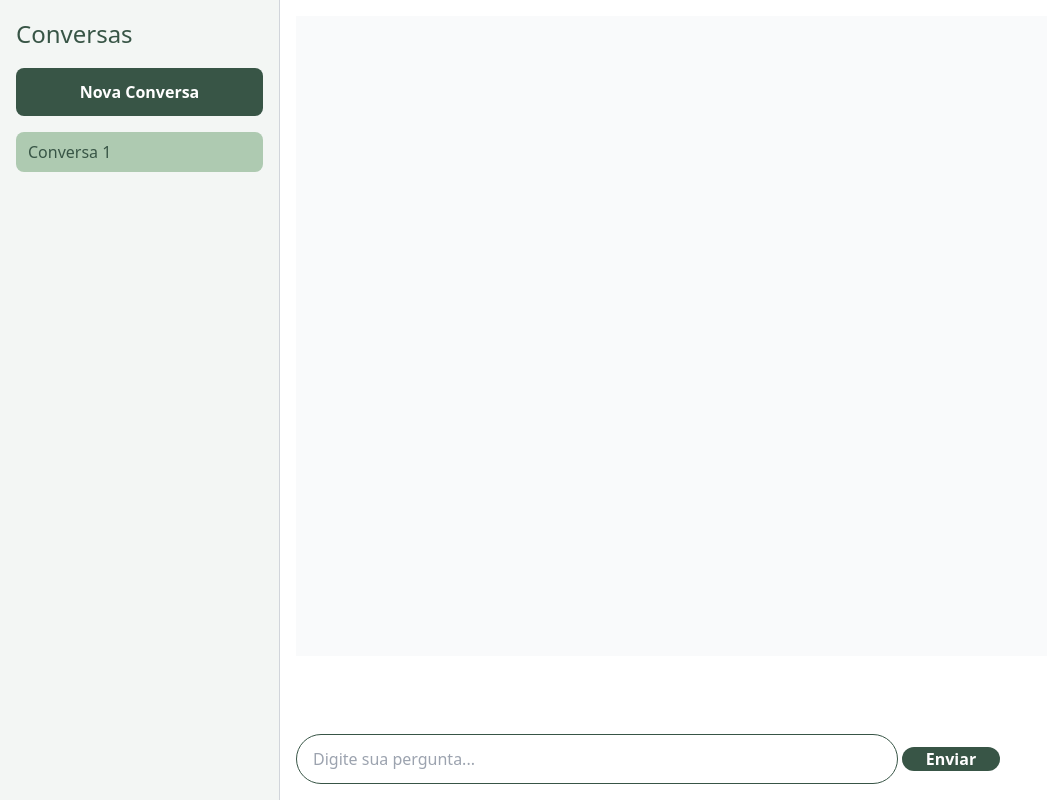
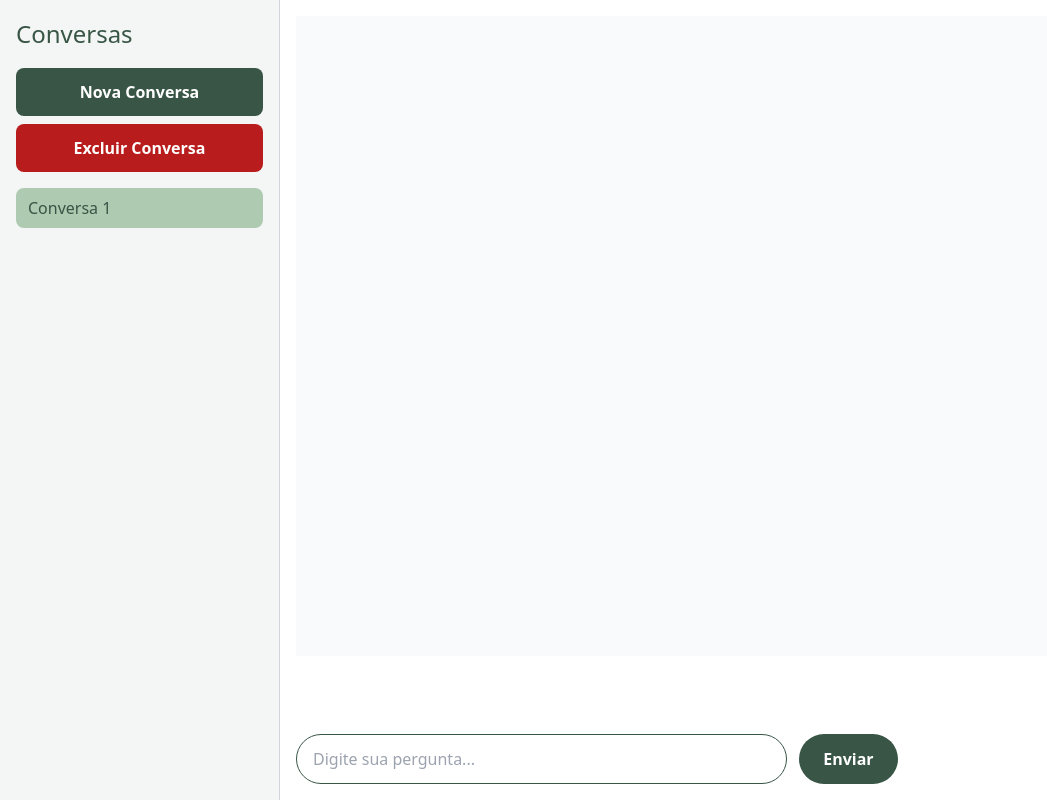
Before and after one commit to Guijss91/chatbotAI-front, a Flask app: page / in a window 1280 px wide. Shown: the whole page, without its empty margins (0-1047 px from the left). Run offline with Flask 3, Linux system fonts and the light colour scheme; some libraries are stand-ins or nearby versions.

Commit message:
fase 1 complete

```diff
--- a/app.py
+++ b/app.py
@@ -4,7 +4,7 @@ import os
 
 app = Flask(__name__)
 
-# Configuração mais flexível do endpoint
+# Endpoint do n8n atualizado
 N8N_ENDPOINT = os.getenv('N8N_ENDPOINT', 'https://laboratorio-n8n.nu7ixt.easypanel.host/webhook/chatbot')
 
 @app.route('/')
--- a/templates/index.html
+++ b/templates/index.html
@@ -10,7 +10,6 @@
             background-color: white;
             color: #385546;
         }
-        /* Remove contorno caixa e centraliza com 90% largura */
         #chat {
             width: 90vw;
             max-width: 900px;
@@ -22,7 +21,6 @@
             flex-direction: column;
             gap: 0.75rem;
         }
-        /* Bolhas limpas, sem bordas extras */
         .chat-message {
             max-width: 70%;
             padding: 0.75rem 1rem;
@@ -42,7 +40,6 @@
             color: #385546;
             border-bottom-left-radius: 0;
         }
-        /* Menu lateral fixo */
         #sidebar {
             width: 280px;
             background-color: #f3f6f4;
@@ -57,6 +54,9 @@
             font-size: 1.5rem;
             color: #385546;
             margin-bottom: 1rem;
+            display: flex;
+            justify-content: space-between;
+            align-items: center;
         }
         .conversation-item {
             padding: 0.5rem 0.75rem;
@@ -81,13 +81,27 @@
             border-radius: 0.5rem;
             border: none;
             cursor: pointer;
-            margin-bottom: 1rem;
+            margin-bottom: 0.5rem;
             transition: background-color 0.3s ease;
         }
         #new-chat-btn:hover {
             background-color: #2e443a;
         }
-        /* Layout principal flex */
+        #delete-chat-btn {
+            background-color: #b91c1c;
+            color: white;
+            font-weight: bold;
+            padding: 0.75rem;
+            border-radius: 0.5rem;
+            border: none;
+            cursor: pointer;
+            margin-bottom: 1rem;
+            transition: background-color 0.3s ease;
+            display: none;
+        }
+        #delete-chat-btn:hover {
+            background-color: #7f1d1d;
+        }
         #main-container {
             display: flex;
             height: 100vh;
@@ -100,10 +114,11 @@
             padding: 1rem;
             justify-content: space-between;
         }
-        #input-area {
+        #form-area {
             display: flex;
             gap: 0.75rem;
             padding-top: 1rem;
+            width: 47vw;
         }
         #question-input {
             flex-grow: 1;
@@ -113,7 +128,6 @@
             outline: none;
             color: #385546;
             font-size: 1rem;
-            width: 47vw;
         }
         #question-input:focus {
             box-shadow: 0 0 0 3px rgba(56, 85, 70, 0.5);
@@ -137,19 +151,20 @@
 <body>
     <div id="main-container">
         <div id="sidebar">
-            <h2>Conversas</h2>
+            <h2>
+                Conversas
+            </h2>
             <button id="new-chat-btn">Nova Conversa</button>
-            <div id="conversations-list">
-                <!-- Lista de conversas armazenadas -->
-            </div>
+            <button id="delete-chat-btn" title="Excluir conversa selecionada">Excluir Conversa</button>
+            <div id="conversations-list"></div>
         </div>
         <div id="chat-container">
-            <div id="chat">
-                <!-- Mensagens do chat -->
-            </div>
+            <div id="chat"></div>
             <form id="chat-form" autocomplete="off">
-                <input type="text" id="question-input" placeholder="Digite sua pergunta..." required />
-                <button type="submit" id="send-btn">Enviar</button>
+                <div id="form-area">
+                    <input type="text" id="question-input" placeholder="Digite sua pergunta..." required />
+                    <button type="submit" id="send-btn">Enviar</button>
+                </div>
             </form>
         </div>
     </div>
@@ -160,11 +175,19 @@
         const chat = document.getElementById('chat');
         const conversationsList = document.getElementById('conversations-list');
         const newChatBtn = document.getElementById('new-chat-btn');
+        const deleteChatBtn = document.getElementById('delete-chat-btn');
 
-        // Armazenar as conversas no localStorage
         let conversations = JSON.parse(localStorage.getItem('conversations')) || [];
         let currentConversationIndex = null;
         let currentMessages = [];
+
+        function updateDeleteBtn() {
+            if (currentConversationIndex !== null) {
+                deleteChatBtn.style.display = 'block';
+            } else {
+                deleteChatBtn.style.display = 'none';
+            }
+        }
 
         function renderConversations() {
             conversationsList.innerHTML = '';
@@ -181,6 +204,7 @@
                 };
                 conversationsList.appendChild(div);
             });
+            updateDeleteBtn();
         }
 
         function saveCurrentConversation() {
@@ -252,7 +276,25 @@
             startNewConversation();
         });
 
-        // Iniciar com uma conversa vazia se não houver nada salvo
+        deleteChatBtn.addEventListener('click', () => {
+            if (currentConversationIndex !== null) {
+                if (confirm('Tem certeza que deseja excluir esta conversa?')) {
+                    conversations.splice(currentConversationIndex, 1);
+                    localStorage.setItem('conversations', JSON.stringify(conversations));
+                    if (conversations.length === 0) {
+                        conversations.push({ title: 'Conversa 1', messages: [] });
+                        currentConversationIndex = 0;
+                        currentMessages = [];
+                    } else {
+                        currentConversationIndex = Math.max(0, currentConversationIndex - 1);
+                        currentMessages = conversations[currentConversationIndex].messages || [];
+                    }
+                    renderConversations();
+                    renderMessages();
+                }
+            }
+        });
+
         if (conversations.length === 0) {
             conversations.push({ title: 'Conversa 1', messages: [] });
             currentConversationIndex = 0;
@@ -263,7 +305,6 @@
         renderConversations();
         renderMessages();
 
-        // Salvar conversas periodicamente
         window.addEventListener('beforeunload', () => {
             saveCurrentConversation();
             localStorage.setItem('conversations', JSON.stringify(conversations));
```
